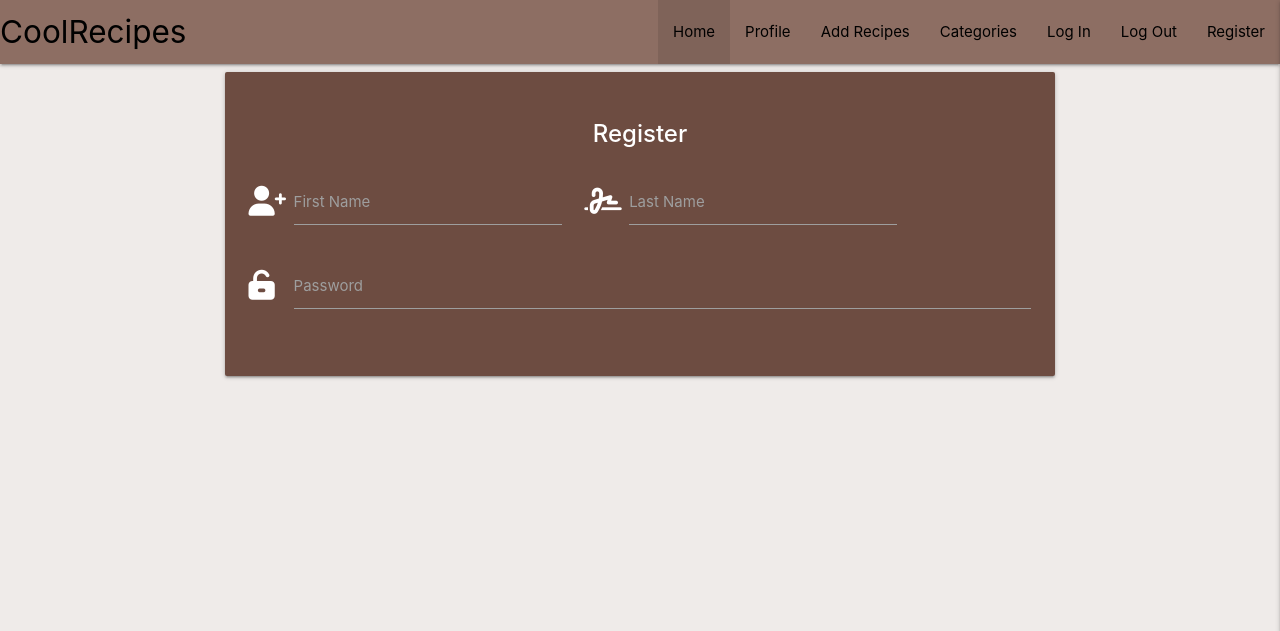
After one commit to 78Istvan/Build-five-project, a Flask app: page /register in a window 1280 px wide. The commit adds this page. Shown: the top 631 px of the page. Run offline with Flask 2, Linux system fonts and the light colour scheme; some libraries are stand-ins or nearby versions.

Commit message:
Created register.html, registration field added

```diff
--- a/run.py
+++ b/run.py
@@ -3,6 +3,7 @@ from flask import (
     Flask, flash, render_template, redirect, request, session, url_for)
 from flask_pymongo import PyMongo
 from bson.objectid import ObjectId
+from werkzeug.security import generate_password_hash, check_password_hash
 if os.path.exists("env.py"):
     import env
 
@@ -23,6 +24,11 @@ def get_cooking():
     return render_template("cooking.html", cooking=cooking)
 
 
+@app.route("/register", methods=["GET", "POST"])
+def register():
+    return render_template("register.html")
+
+
 if __name__ == "__main__":
     app.run(host=os.environ.get("IP"),
             port=int(os.environ.get("PORT")),
--- a/static/css/style.css
+++ b/static/css/style.css
@@ -4,6 +4,6 @@ nav ul a {
     color: #000000;
 }
 
-nav .brand-logo.center {
+nav .brand-logo.left {
     color: #000000;
 }
--- a/static/js/script.js
+++ b/static/js/script.js
@@ -1,3 +1,3 @@
 $(document).ready(function(){
-    $('.sidenav').sidenav();
+    $('.sidenav').sidenav({edge: "right"});
   });
--- a/templates/base.html
+++ b/templates/base.html
@@ -12,21 +12,21 @@
     {% endblock %}
     <title>Recepies</title>
 </head>
-<body class=" amber lighten-5">
+<body class=" brown lighten-5">
    <header>
        <!--main nav-->
-    <nav class=" amber lighten-2">
+    <nav class=" brown lighten-1">
         <div class="nav-extended">
-          <a href="{{ url_for('get_cooking') }}" class="brand-logo center">CoolRecipes</a>
-          <a href="#" data-target="mobile-demo" class="sidenav-trigger"><i class="fas fa-bars"></i></a>
-          <ul class="left hide-on-med-and-down">
+          <a href="{{ url_for('get_cooking') }}" class="brand-logo left">CoolRecipes</a>
+          <a href="#" data-target="mobile-demo" class="sidenav-trigger right"><i class="fas fa-bars"></i></a>
+          <ul class="right hide-on-med-and-down">
             <li class="active"><a href="{{ url_for('get_cooking') }}">Home</a></li>
             <li><a href="#">Profile</a></li>
             <li><a href="#">Add Recipes</a></li>
             <li><a href="#">Categories</a></li>
             <li><a href="#">Log In</a></li>
             <li><a href="#">Log Out</a></li>
-            <li><a href="#">Register</a></li>
+            <li><a href="{{ url_for('register') }}">Register</a></li>
           </ul>
         </div>
       </nav>
@@ -39,7 +39,7 @@
             <li><a href="#">Categories</a></li>
             <li><a href="#">Log In</a></li>
             <li><a href="#">Log Out</a></li>
-            <li><a href="#">Register</a></li>
+            <li><a href="{{ url_for('register') }}">Register</a></li>
       </ul>
    </header>
 
--- /dev/null
+++ b/templates/register.html
@@ -0,0 +1,32 @@
+{% extends "base.html" %}
+{% block content %}
+
+<div class="row">
+    <form class="col s12 m8 offset-m2">
+      <div class="card brown darken-1">
+        <div class="card-content white-text">
+          <h4><span class="card-title center"><strong>Register</strong></span></h4>
+          <div class="row">
+          <div class="input-field col s6 m5">
+            <i class="fas fa-user-plus prefix"></i>
+           <input id="first_name"  name="first_name" type="text" class="validate">
+           <label for="first_name">First Name</label>
+         </div>
+         <div class="input-field col s6 m5">
+           <i class="fas fa-signature prefix"></i>
+           <input id="last_name" name="last_name" type="text" class="validate">
+           <label for="last_name">Last Name</label>
+         </div>
+         <div class="input-field col s12">
+           <i class="fas fa-unlock-alt prefix"></i>
+           <input id="password" type="password" class="validate">
+           <label for="password">Password</label>
+         </div>
+        </div>
+       </div>
+      </div>
+    </form>
+  </div>
+
+
+{% endblock %}
```
